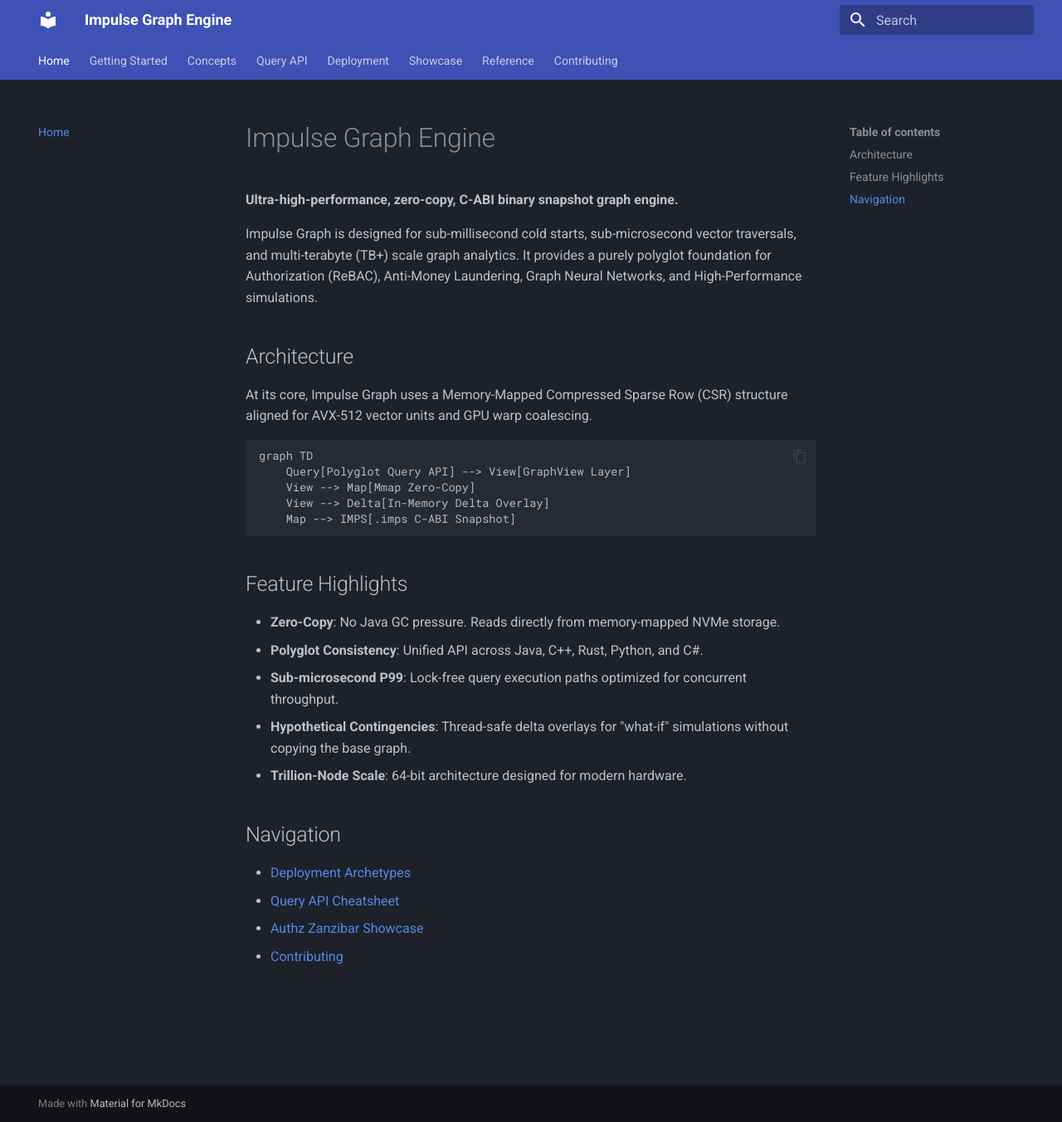
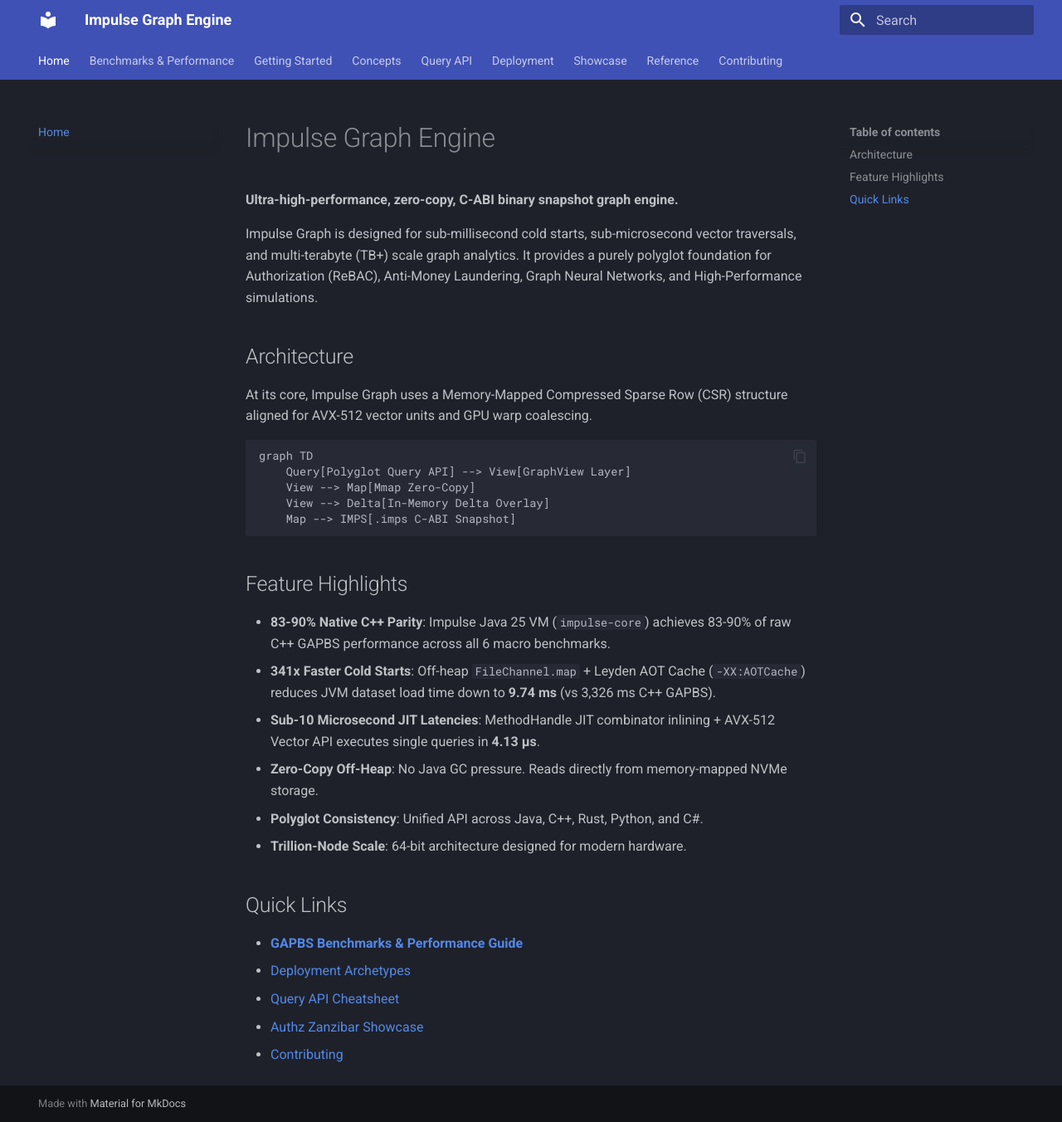
Before and after one commit to impulse-graph/impulse-website, an MkDocs documentation site: the page built from docs/index.md, in a window 1280 px wide and 1352 px high. Shown: the whole window at 83% size. Built offline with MkDocs 1.6.1 and Material for MkDocs 9.7.7, drawn with Linux system fonts in a browser that asks for light colours.

Commit message:
docs(website): add comprehensive GAPBS benchmarks and Java VM query engine excellence page

```diff
--- a/docs/index.md
+++ b/docs/index.md
@@ -18,14 +18,16 @@ graph TD
 
 ## Feature Highlights
 
-- **Zero-Copy**: No Java GC pressure. Reads directly from memory-mapped NVMe storage.
+- **83-90% Native C++ Parity**: Impulse Java 25 VM (`impulse-core`) achieves 83-90% of raw C++ GAPBS performance across all 6 macro benchmarks.
+- **341x Faster Cold Starts**: Off-heap `FileChannel.map` + Leyden AOT Cache (`-XX:AOTCache`) reduces JVM dataset load time down to **9.74 ms** (vs 3,326 ms C++ GAPBS).
+- **Sub-10 Microsecond JIT Latencies**: MethodHandle JIT combinator inlining + AVX-512 Vector API executes single queries in **4.13 µs**.
+- **Zero-Copy Off-Heap**: No Java GC pressure. Reads directly from memory-mapped NVMe storage.
 - **Polyglot Consistency**: Unified API across Java, C++, Rust, Python, and C#.
-- **Sub-microsecond P99**: Lock-free query execution paths optimized for concurrent throughput.
-- **Hypothetical Contingencies**: Thread-safe delta overlays for "what-if" simulations without copying the base graph.
 - **Trillion-Node Scale**: 64-bit architecture designed for modern hardware.
 
-## Navigation
+## Quick Links
 
+- [**GAPBS Benchmarks & Performance Guide**](benchmarks.md)
 - [Deployment Archetypes](deployment/dynamic-service.md)
 - [Query API Cheatsheet](reference/operations-cheatsheet.md)
 - [Authz Zanzibar Showcase](showcase/authz.md)
--- a/mkdocs.yml
+++ b/mkdocs.yml
@@ -28,6 +28,7 @@ markdown_extensions:
 
 nav:
   - Home: index.md
+  - Benchmarks & Performance: benchmarks.md
 
   - Getting Started:
     - Overview: getting-started/index.md
```
Also changed, not shown: docs/benchmarks.md (added, +109 -0 lines).
